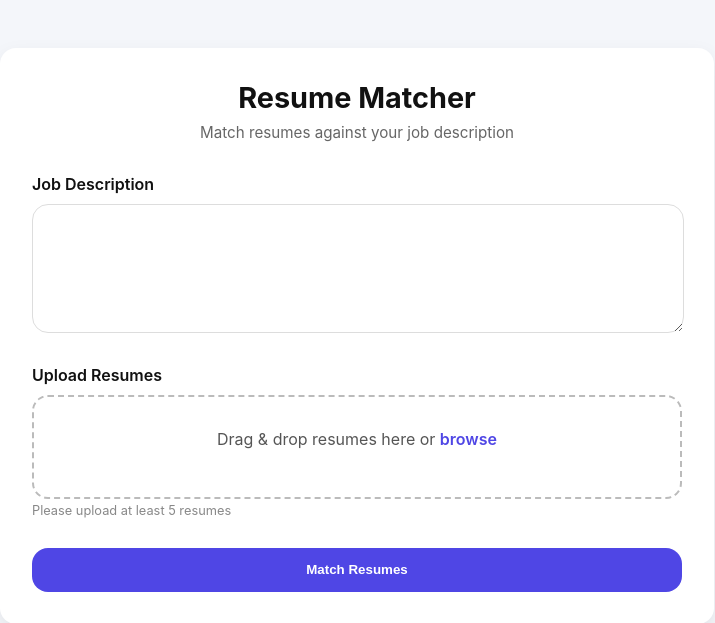
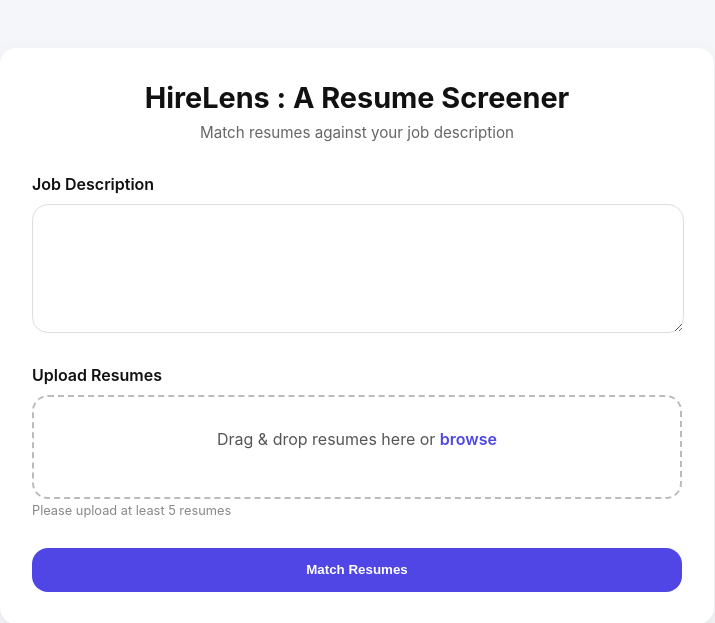
Before and after one commit to minhazriyam/HireLens-A-Resume-Screening-App, a Flask app: page / in a window 1280 px wide. Shown: the top 623 px of the page, without its empty margins (283-998 px from the left). Run offline with Flask 3, Linux system fonts and the light colour scheme.

Commit message:
Title Changed

```diff
--- a/templates/index.html
+++ b/templates/index.html
@@ -10,7 +10,7 @@
     <main class="app">
       <section class="card">
         <header class="card-header">
-          <h1>Resume Matcher</h1>
+          <h1>HireLens : A Resume Screener</h1>
           <p class="subtitle">Match resumes against your job description</p>
         </header>
 
```
Also changed, not shown: 2 other files.
